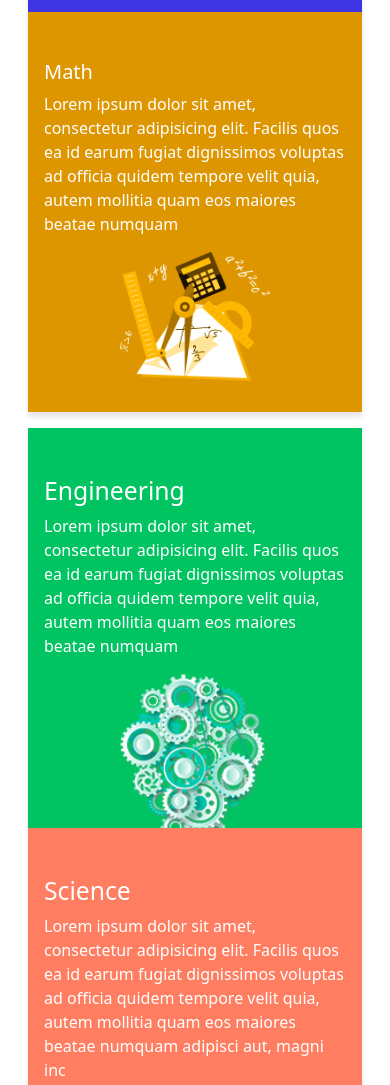
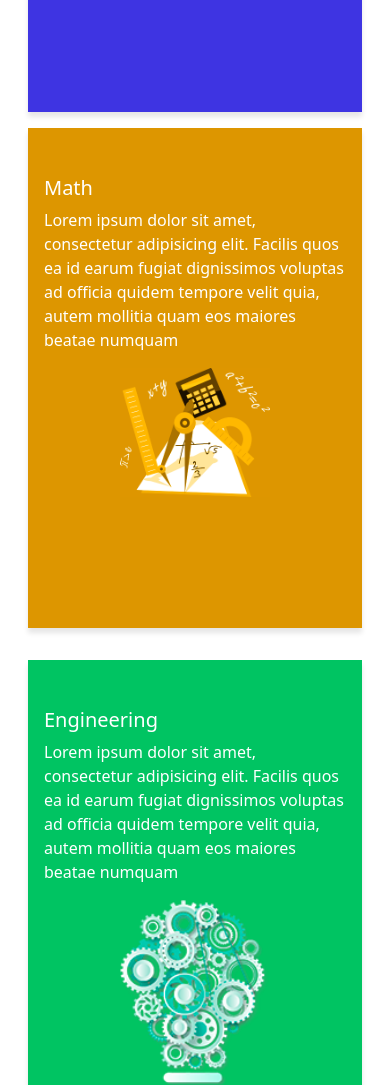
Before and after one commit to Shivamgupta097/Shivamgupta097.github.io, a plain HTML site: page index.html in a window 390 px wide. Shown: the part 2986-4071 px from the top of the page. Drawn offline with nearby package versions, Linux system fonts and the light colour scheme.

Commit message:
responsivs

```diff
--- a/css/style.css
+++ b/css/style.css
@@ -143,4 +143,15 @@ body {
     .image-box img{
         max-width: 150px;
     }
+
+    .course{
+        margin-bottom: 1rem;
+
+    }
+
+    .engineering-container , .math-container, .technology-container,.science-container{
+        height: 500px;
+    }
+
+
 }
--- a/index.html
+++ b/index.html
@@ -107,9 +107,9 @@
 
         <!-- next -->
 
-        <div class="course row mb-3">
+        <div class="row mb-3">
 
-            <div class="col-sm-12 col-md-6 mb-sm-2 ">
+            <div class="course col-sm-12 col-md-6 mb-sm-2 ">
                 <div class="technology-container box container-fluid">
 
                     <div class="row">
@@ -136,7 +136,7 @@
 
 
 
-            <div class="col-sm-12 col-md-6">
+            <div class="course col-sm-12 col-md-6">
                 <div class="math-container box container-fluid">
                     <div class="row">
                         <div class="col-sm-12 col-md-6">
@@ -163,11 +163,11 @@
         </div>
 
         <div class="row">
-            <div class="col-sm-12 col-md-6 mb-sm-2">
+            <div class="course col-sm-12 col-md-6 mb-sm-2">
                 <div class="engineering-container box container-fluid">
                     <div class="row">
                         <div class="col-sm-12 col-md-6">
-                            <h2>Engineering</h2>
+                            <h5>Engineering</h5>
                             <p>Lorem ipsum dolor sit amet, consectetur adipisicing elit. Facilis quos ea id earum fugiat
                                 dignissimos
                                 voluptas ad officia quidem tempore velit quia, autem mollitia quam eos maiores beatae
@@ -186,11 +186,11 @@
             </div>
 
 
-            <div class="col-sm-12 col-md-6 ">
+            <div class="course col-sm-12 col-md-6 ">
                 <div class="science-container box container-fluid">
                     <div class="row ">
                         <div class="col-sm-12  col-md-6">
-                            <h2>Science</h2>
+                            <h5>Science</h5>
                             <p>Lorem ipsum dolor sit amet, consectetur adipisicing elit. Facilis quos ea id earum fugiat
                                 dignissimos
                                 voluptas ad officia quidem tempore velit quia, autem mollitia quam eos maiores beatae
```
